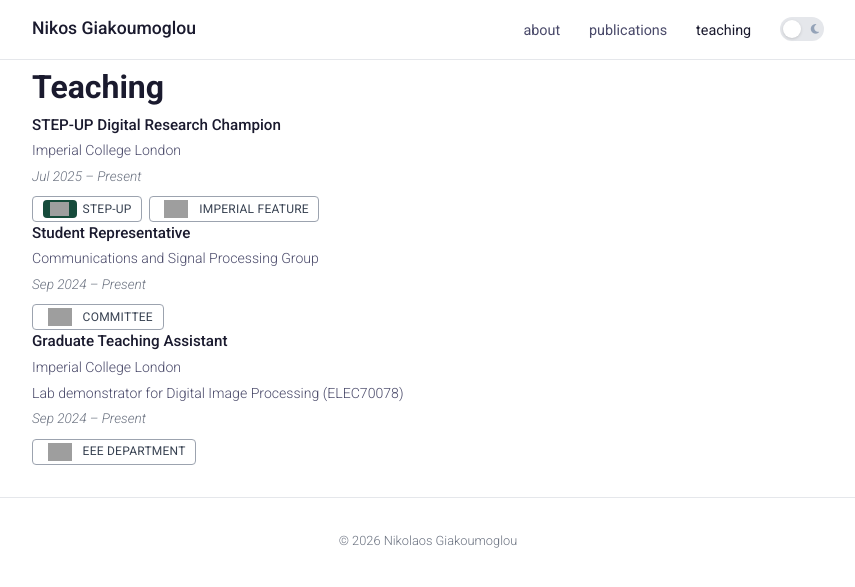
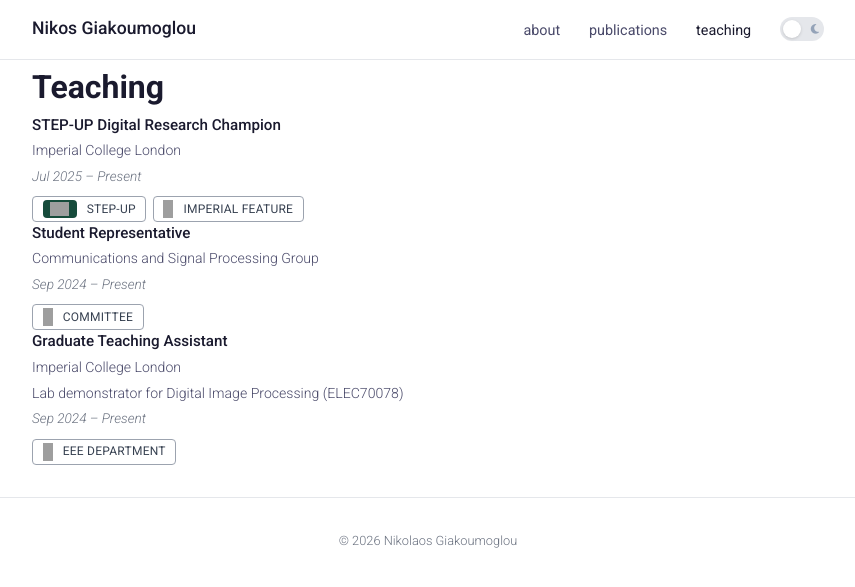
Before and after one commit to giakoumoglou/giakoumoglou.github.io, a Jekyll site: the page built from teaching.html, in a window 1280 px wide. Shown: the top 587 px of the page, without its empty margins (212-1067 px from the left). Built offline with Jekyll 4.4.1, drawn with Linux system fonts in a browser that asks for light colours; a style sheet for code colours, icons or effects is not loaded; grey boxes are pictures that could not be loaded.

Commit message:
Refactor teaching links and update logos

```diff
--- a/teaching.html
+++ b/teaching.html
@@ -5,6 +5,11 @@ permalink: /teaching/
 ---
 
 <style>
+  /*
+   * Teaching buttons reuse the existing publication button styling.
+   * We only add styling for the logos/icons themselves.
+   */
+
   .teaching-links {
     margin-top: 8px;
   }
@@ -12,7 +17,6 @@ permalink: /teaching/
   .teaching-links .pub-pill {
     display: inline-flex;
     align-items: center;
-    gap: 6px;
   }
 
   .teaching-link-logo {
@@ -20,14 +24,16 @@ permalink: /teaching/
     align-items: center;
     justify-content: center;
     flex-shrink: 0;
+
+    /* Space between the icon and the button text */
+    margin-right: 5px;
   }
 
-  .teaching-link-logo img {
-    display: block;
-    object-fit: contain;
-  }
 
-  /* STEP-UP logo is white, so it needs a dark background */
+  /* =========================================================
+     STEP-UP logo
+     ========================================================= */
+
   .teaching-link-logo.stepup {
     height: 18px;
     padding: 2px 5px;
@@ -36,20 +42,39 @@ permalink: /teaching/
   }
 
   .teaching-link-logo.stepup img {
+    display: block;
     width: 24px;
     height: 14px;
+    object-fit: contain;
   }
 
-  /* Imperial wordmark */
-  .teaching-link-logo.imperial {
-    width: 34px;
+
+  /* =========================================================
+     Imperial "I"
+     Uses the left-most part of the official Imperial wordmark.
+     ========================================================= */
+
+  .teaching-link-logo.imperial-i {
+    position: relative;
+    display: inline-block;
+
+    width: 10px;
     height: 18px;
+
+    overflow: hidden;
+    flex-shrink: 0;
   }
 
-  .teaching-link-logo.imperial img {
-    width: 34px;
+  .teaching-link-logo.imperial-i img {
+    position: absolute;
+    display: block;
+
     height: 18px;
-    object-fit: contain;
+    width: auto;
+    max-width: none;
+
+    top: 0;
+    left: 0;
   }
 </style>
 
@@ -100,6 +128,7 @@ permalink: /teaching/
           target="_blank"
           rel="noopener noreferrer"
         >
+
           <span class="teaching-link-logo stepup">
             <img
               src="https://step-up.ac.uk/assets/images/step-up-white.svg"
@@ -108,7 +137,8 @@ permalink: /teaching/
             >
           </span>
 
-          STEP-UP
+          <span>STEP-UP</span>
+
         </a>
 
 
@@ -118,7 +148,8 @@ permalink: /teaching/
           target="_blank"
           rel="noopener noreferrer"
         >
-          <span class="teaching-link-logo imperial">
+
+          <span class="teaching-link-logo imperial-i">
             <img
               src="https://upload.wikimedia.org/wikipedia/commons/0/06/Imperial_College_London_new_logo.png"
               alt=""
@@ -126,7 +157,8 @@ permalink: /teaching/
             >
           </span>
 
-          Imperial Feature
+          <span>Imperial Feature</span>
+
         </a>
 
       </div>
@@ -145,7 +180,8 @@ permalink: /teaching/
           target="_blank"
           rel="noopener noreferrer"
         >
-          <span class="teaching-link-logo imperial">
+
+          <span class="teaching-link-logo imperial-i">
             <img
               src="https://upload.wikimedia.org/wikipedia/commons/0/06/Imperial_College_London_new_logo.png"
               alt=""
@@ -153,7 +189,8 @@ permalink: /teaching/
             >
           </span>
 
-          Committee
+          <span>Committee</span>
+
         </a>
 
       </div>
@@ -172,7 +212,8 @@ permalink: /teaching/
           target="_blank"
           rel="noopener noreferrer"
         >
-          <span class="teaching-link-logo imperial">
+
+          <span class="teaching-link-logo imperial-i">
             <img
               src="https://upload.wikimedia.org/wikipedia/commons/0/06/Imperial_College_London_new_logo.png"
               alt=""
@@ -180,7 +221,8 @@ permalink: /teaching/
             >
           </span>
 
-          EEE Department
+          <span>EEE Department</span>
+
         </a>
 
       </div>
```
Also changed, not shown: other parts of teaching.html (+12 -3 lines).
